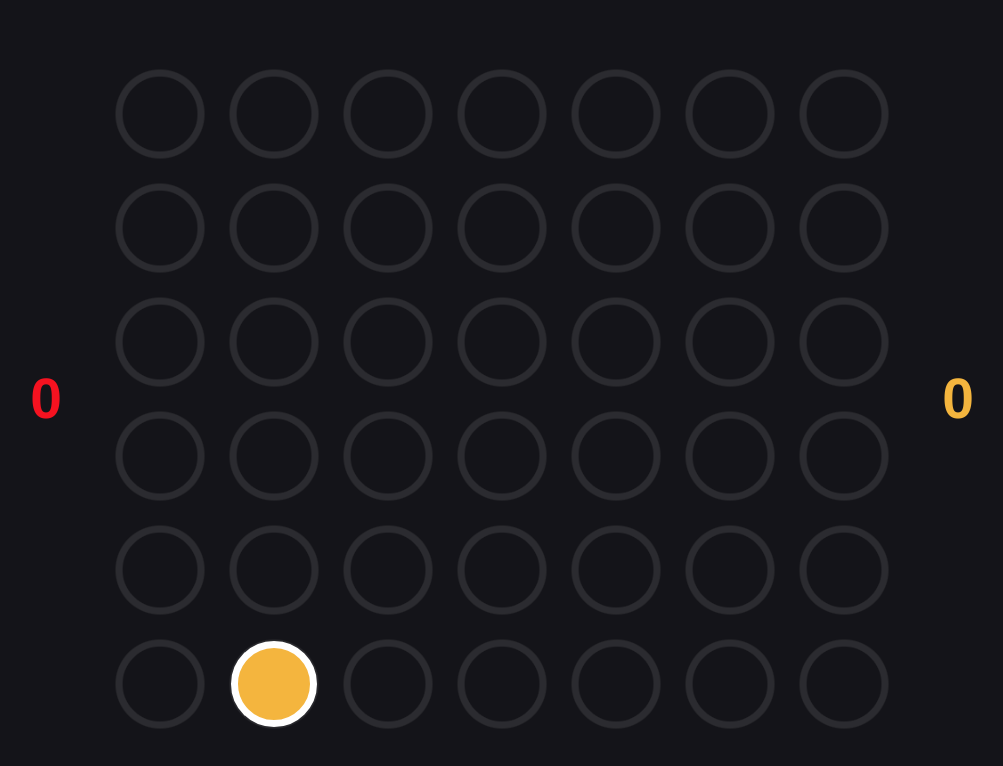
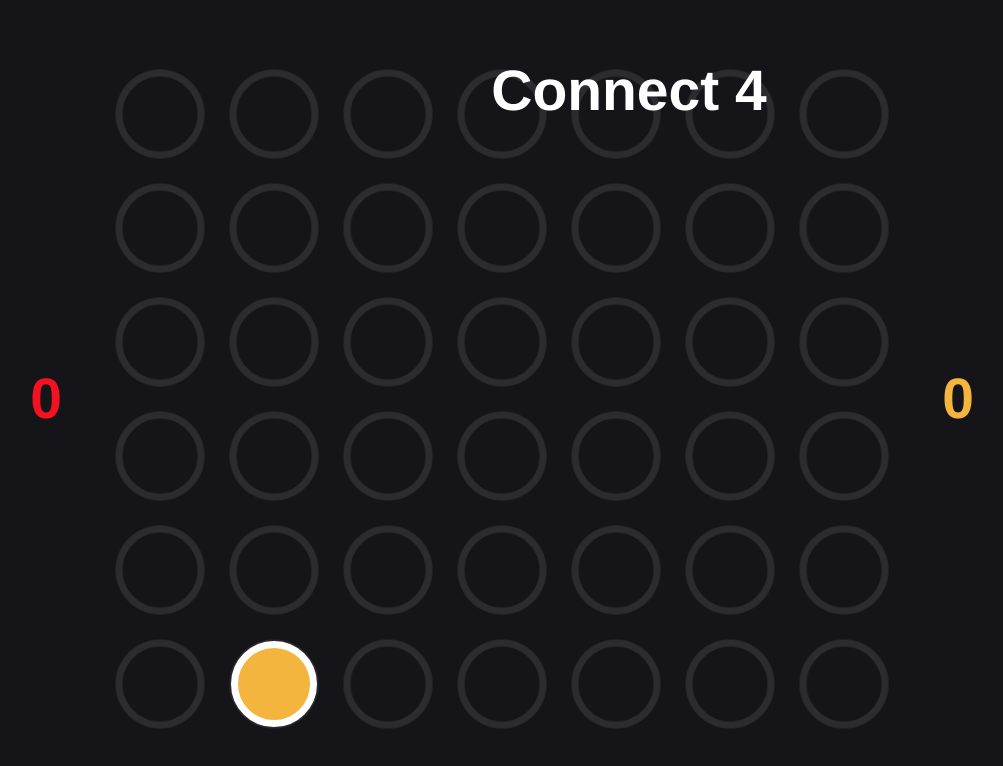
Before and after one commit to ahackel/connect4, a plain HTML site: page index.html in a window 1280 px wide. Shown: the whole page, without its empty margins (138-1141 px from the left). Drawn offline with Linux system fonts and the light colour scheme.

Commit message:
Removed appcache, added title

```diff
--- a/connect4.css
+++ b/connect4.css
@@ -102,6 +102,15 @@ body {
 	float: right;
  }
 
+ .title {
+	 color: white;
+     font-size: 0.5rem;
+     text-align: center;
+     position: absolute;
+     width: 100%;
+ }
+
+
 @media screen and (orientation:portrait) {
 	#container {
 		width: 7em;
--- a/index.html
+++ b/index.html
@@ -1,5 +1,4 @@
 <!DOCTYPE html>
-<html manifest="app.appcache">
 <head>
     <title>Connect 4</title>
     <script src="lib/jquery-2.1.3.min.js"></script>
@@ -12,6 +11,7 @@
 <body>
     <div id="container">
         <div class="wins red">0</div>
+		<div class="title">Connect 4</div>
         <div id='board'></div>
         <div class="wins yellow">0</div>
     </div>
```
Also changed, not shown: 1 other file.
